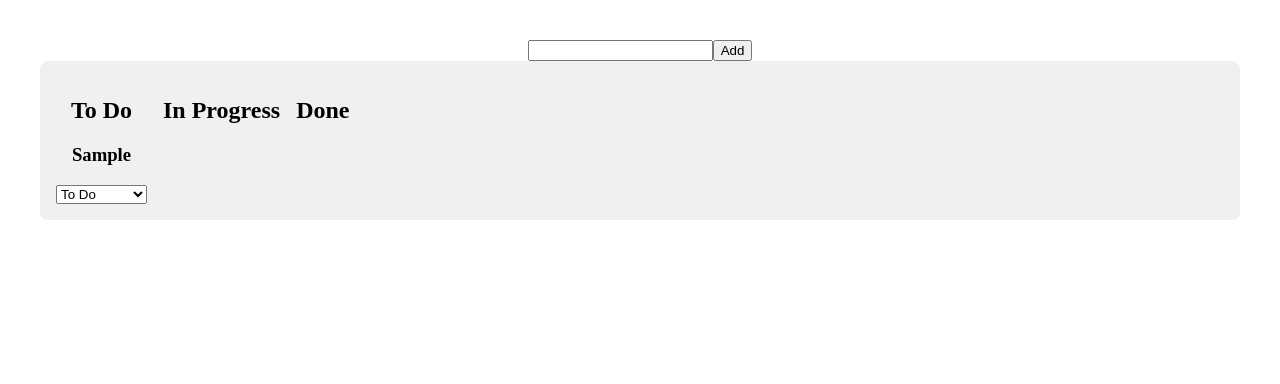
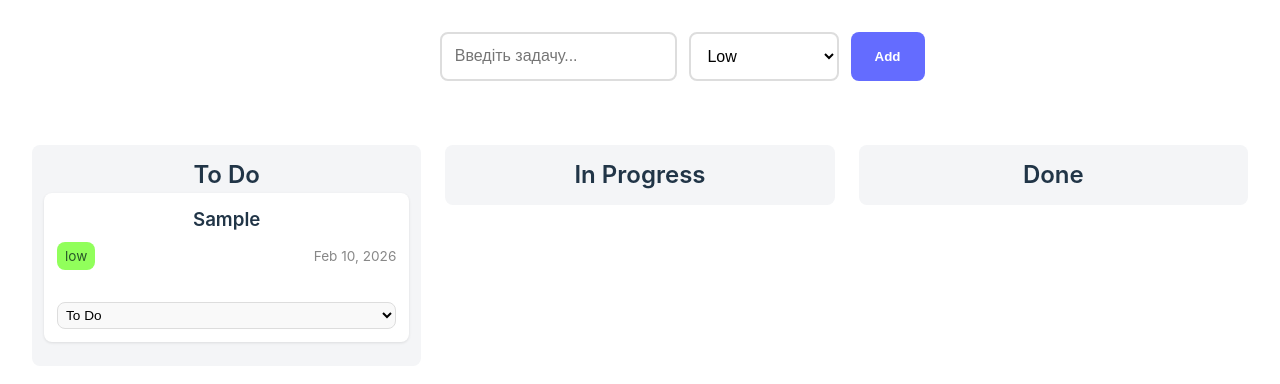
Before and after one commit to AndrewKozak2/kanban-ts, a React (Vite) app: page / in a window 1280 px wide. Both pictures are taken after typing "Sample" into the empty fields and a click on the button "Add". Shown: the top 384 px of the page. Built offline with nearby package versions, Linux system fonts and the light colour scheme.

Commit message:
feat: implement priority selection and improve form styles

```diff
--- a/src/App.css
+++ b/src/App.css
@@ -7,15 +7,71 @@
 
 .kanban-board {
   display: flex;
-  justify-content: space-between;
-  gap: 1rem;
+  gap: 1.5rem;
+  padding-top: 2rem;
+  justify-content: center;
+  align-items: flex-start;
 }
 
-.kanban-column {
+.add-task-form {
   display: flex;
-  gap: 1rem;
+  gap: 0.75rem;
+  margin-bottom: 2rem;
+  max-width: 400px;
+  margin-left: auto;
+  margin-right: auto;
+}
+
+.add-task-form input {
   flex: 1;
-  background-color: #f0f0f0;
-  padding: 1rem;
+  padding: 0.8rem;
+  border: 1px solid #ddd;
   border-radius: 8px;
+  font-size: 1rem;
+  transition: border-color 0.2s;
+  outline: none;
 }
+
+.add-task-form input:focus {
+  border-color: var(--primary-color);
+}
+
+.add-task-form button {
+  padding: 0 1.5rem;
+  background-color: var(--primary-color);
+  color: #fff;
+  border: none;
+  border-radius: 8px;
+  font-weight: bold;
+  cursor: pointer;
+  transition: background-color 0.2s transform 0.1s;
+}
+
+.add-task-form button:hover {
+  background-color: #535bf2;
+}
+
+.add-task-form button:active {
+  transform: scale(0.95);
+}
+
+.add-task-form input,
+.add-task-form select {
+  flex: 1;
+  padding: 0.8rem;
+  border: 2px solid #ddd;
+  border-radius: 8px;
+  font-size: 1rem;
+  outline: none;
+  background-color: white;
+  transition: border-color 0.2s;
+  cursor: pointer;
+}
+
+.add-task-form input:focus,
+.add-task-form select:focus {
+  border-color: #646cff;
+}
+.add-task-form select {
+  flex: 0 0 150px;
+}
--- a/src/App.tsx
+++ b/src/App.tsx
@@ -1,12 +1,14 @@
 import { useState } from "react";
 import { type Task } from "./types/todo";
-import { Column } from "./components/Column";
+import { type Priority } from "./types/todo";
+import { Column } from "./components/Column/Column";
 
 import "./App.css";
 
 function App() {
   const [tasks, setTasks] = useState<Task[]>([]);
   const [inputValue, setInputValue] = useState<string>("");
+  const [priority, setPriority] = useState<Priority>("low");
 
   function handleChange(e: React.ChangeEvent<HTMLInputElement>) {
     setInputValue(e.target.value);
@@ -19,9 +21,16 @@ function App() {
       id: crypto.randomUUID(),
       title: inputValue,
       status: "todo",
+      priority: priority,
+      createdAt: new Date().toLocaleDateString("en-US", {
+        year: "numeric",
+        month: "short",
+        day: "numeric",
+      }),
     };
     setTasks([...tasks, newTask]);
     setInputValue("");
+    setPriority("low");
   }
 
   function handleStatusChange(id: string, newStatus: Task["status"]) {
@@ -34,12 +43,24 @@ function App() {
 
   return (
     <div>
-      <form onSubmit={handleSubmit}>
-        <input type="text" value={inputValue} onChange={handleChange} />
+      <form onSubmit={handleSubmit} className="add-task-form">
+        <input
+          type="text"
+          value={inputValue}
+          onChange={handleChange}
+          placeholder="Введіть задачу..."
+        />
+        <select
+          value={priority}
+          onChange={(e) => setPriority(e.target.value as Priority)}
+        >
+          <option value="low">Low</option>
+          <option value="medium">Medium</option>
+          <option value="high">High</option>
+        </select>
         <button>Add</button>
       </form>
       <div className="kanban-board">
-        <div className="kanban-column">
         <Column
           title="To Do"
           tasks={tasks.filter((t) => t.status === "todo")}
@@ -57,7 +78,6 @@ function App() {
         />
       </div>
     </div>
-    </div>
   );
 }
 
--- /dev/null
+++ b/src/components/Column/Column.css
@@ -0,0 +1,75 @@
+.column {
+  flex: 1;
+  background-color: #f4f5f7;
+  padding: 0.75rem;
+  border-radius: 0.5rem;
+}
+
+.task-card {
+  background-color: #fff;
+  padding: 0.75rem;
+  margin-bottom: 0.75rem;
+  border-radius: 0.5rem;
+  box-shadow: 0 1px 3px rgba(0, 0, 0, 0.1);
+  border: 1px solid transparent;
+  transition: all 0.2s ease-in-out;
+  display: flex;
+  flex-direction: column;
+  gap: 0.5rem;
+}
+
+.task-card:hover {
+  transform: translateY(-2px);
+  box-shadow: 0 4px 8px rgba(0, 0, 0, 0.15);
+  background-color: #e0e0e0;
+}
+
+.task-card select {
+  padding: 0.25rem;
+  border-radius: 0.5rem;
+  border: 1px solid #ddd;
+  background-color: #f9f9f9;
+  font-size: 0.85rem;
+  cursor: pointer;
+  width: 100%;
+}
+
+.task-card select:hover {
+  background-color: #eee;
+}
+
+.priority-low {
+  color: #275728;
+  background-color: #91ff5b;
+  padding: 0.25rem 0.5rem;
+  border-radius: 0.5rem;
+}
+.priority-medium {
+  color: #835115;
+  background-color: #ffc457;
+  padding: 0.25rem 0.5rem;
+  border-radius: 0.5rem;
+}
+.priority-high {
+  color: #570d0d;
+  background-color: #ff4545;
+  padding: 0.25rem 0.5rem;
+  border-radius: 0.5rem;
+}
+
+.task-meta {
+  display: flex;
+  justify-content: space-between;
+  align-items: center;
+  margin-bottom: 0.75rem;
+  font-size: 0.85rem;
+}
+
+.task-date {
+  color: #888;
+}
+
+.status-select {
+  margin-top: 0.75rem;
+  width: 100%;
+}
--- a/src/components/Column.tsx
+++ b/src/components/Column/Column.tsx
@@ -1,9 +1,17 @@
-import { type Task } from "../types/todo";
+import { type Task } from "../../types/todo";
+import { type Priority } from "../../types/todo";
+import "./Column.css";
 
 type ColumnProps = {
   title: string;
   tasks: Task[];
   onStatusChange: (id: string, newStatus: Task["status"]) => void;
+};
+
+const PRIORITY_CLASSES: Record<Priority, string> = {
+  low: "priority-low",
+  medium: "priority-medium",
+  high: "priority-high",
 };
 
 export const Column = ({ title, tasks, onStatusChange }: ColumnProps) => {
@@ -12,12 +20,24 @@ export const Column = ({ title, tasks, onStatusChange }: ColumnProps) => {
       <h2> {title}</h2>
       {tasks.map((task) => (
         <div key={task.id} className="task-card">
-          <h3>{task.title}</h3>
+          <div className="task-header">
+            {" "}
+            <h3>{task.title}</h3>
+          </div>
+
+          <div className="task-meta">
+            <span className={PRIORITY_CLASSES[task.priority]}>
+              {task.priority}
+            </span>
+            <span className="task-date">{task.createdAt}</span>
+          </div>
+
           <select
             onChange={(e) =>
               onStatusChange(task.id, e.target.value as Task["status"])
             }
             value={task.status}
+            className="status-select"
           >
             <option value="todo">To Do</option>
             <option value="in-progress">In Progress</option>
--- a/src/index.css
+++ b/src/index.css
@@ -0,0 +1,25 @@
+:root {
+  font-family: Inter, system-ui, Avenir, Helvetica, Arial, sans-serif;
+  line-height: 1.5;
+  font-weight: 400;
+
+  --primary-color: #646cff;
+  --bg-color: #ffffff;
+  --text-color: #213547;
+  --card-bg: #ffffff;
+  --column-bg: #f3f4f6;
+}
+
+body {
+  margin: 0;
+  min-height: 100vh;
+  background-color: var(--bg-color);
+  color: var(--text-color);
+}
+
+h1,
+h2,
+h3 {
+  margin: 0;
+  font-weight: 600;
+}
--- a/src/types/todo.ts
+++ b/src/types/todo.ts
@@ -1,5 +1,10 @@
+export type Priority = "low" | "medium" | "high";
+
 export type Task = {
   id: string;
   title: string;
   status: "todo" | "in-progress" | "done";
+  description?: string;
+  priority: Priority;
+  createdAt: string;
 };
```
Lines whose indentation alone changed are shown as unchanged.
